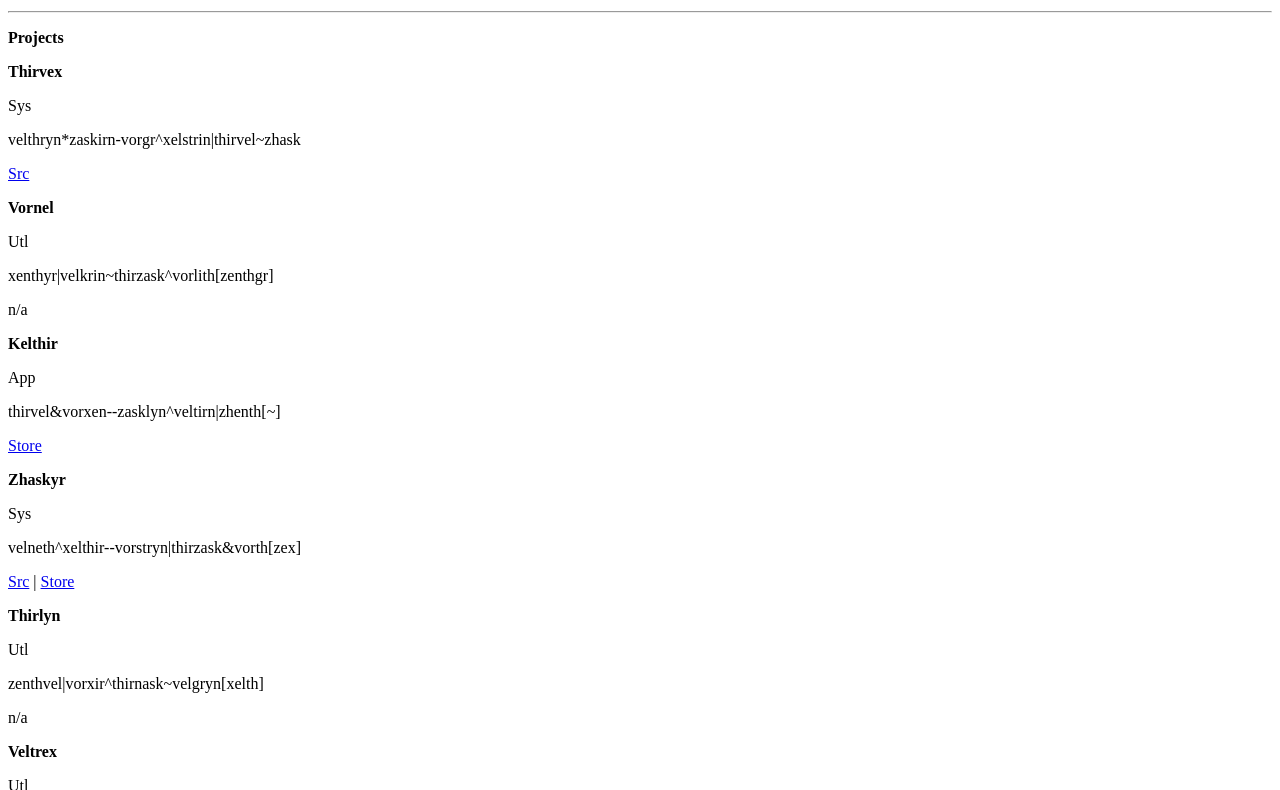
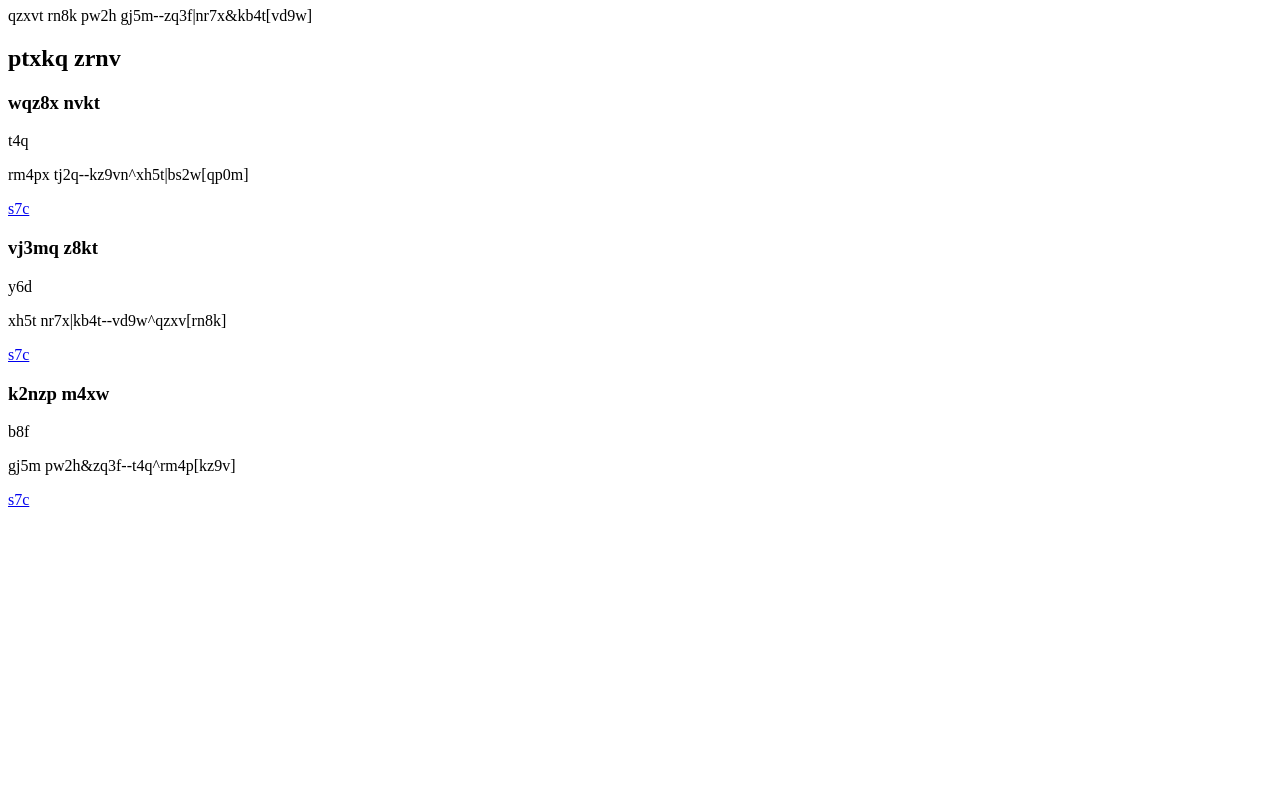
Before and after one commit to ikas-mc/ikas-mc.github.io, a plain HTML site: page docs/index.html in a window 1280 px wide. Shown: the part 73-863 px from the top of the page. After the commit the page ends 800 px from the top, so only its background shows below. Drawn offline with Linux system fonts and the light colour scheme.

Commit message:
update index

```diff
--- a/docs/index.html
+++ b/docs/index.html
@@ -1,51 +1,48 @@
-<!DOCTYPE html>
+<!doctype html>
 <html lang="en">
-  <head>
-    <meta charset="UTF-8" />
-    <meta name="viewport" content="width=device-width, initial-scale=1.0" />
-    <title>ikas</title>
-    <meta name="description" content="ikas documentation" />
-  </head>
-  <body>
-    <p><strong>ikas</strong></p>
-    <p>vithr::zhasky--voln&thirsk|velgryn^xelth[vorik]zenth</p>
 
-    <hr />
+<head>
+  <meta charset="UTF-8" />
+  <meta name="viewport" content="width=device-width, initial-scale=1.0" />
+  <title>IKAS</title>
+  <meta name="description" content="qzxvt rn8k pw2h" />
+</head>
 
-    <p><strong>Projects</strong></p>
+<body>
+  <header>
+    <h1>ikas-mc</h1>
+    <p>qzxvt rn8k pw2h gj5m--zq3f|nr7x&kb4t[vd9w]</p>
+  </header>
 
-    <p><strong>Thirvex</strong></p>
-    <p>Sys</p>
-    <p>velthryn*zaskirn-vorgr^xelstrin|thirvel~zhask</p>
-    <p><a href="https://github.com/ikas-mc/thirvex" target="_blank" rel="noreferrer">Src</a></p>
+  <main>
+    <section id="projects">
+      <h2>ptxkq zrnv</h2>
+      <article id="auto-deploy-kit">
+        <h3>wqz8x nvkt</h3>
+        <p>t4q</p>
+        <p>rm4px tj2q--kz9vn^xh5t|bs2w[qp0m]</p>
+        <p>
+          <a href="https://github.com/ikas-mc" target="_blank" rel="noreferrer">s7c</a>
+        </p>
+      </article>
+      <article id="retro-control-panel">
+        <h3>vj3mq z8kt</h3>
+        <p>y6d</p>
+        <p>xh5t nr7x|kb4t--vd9w^qzxv[rn8k]</p>
+        <p>
+          <a href="https://github.com/ikas-mc" target="_blank" rel="noreferrer">s7c</a>
+        </p>
+      </article>
+      <article id="arcade-experiments">
+        <h3>k2nzp m4xw</h3>
+        <p>b8f</p>
+        <p>gj5m pw2h&zq3f--t4q^rm4p[kz9v]</p>
+        <p>
+          <a href="https://github.com/ikas-mc" target="_blank" rel="noreferrer">s7c</a>
+        </p>
+      </article>
+    </section>
+  </main>
+</body>
 
-    <p><strong>Vornel</strong></p>
-    <p>Utl</p>
-    <p>xenthyr|velkrin~thirzask^vorlith[zenthgr]</p>
-    <p>n/a</p>
-
-    <p><strong>Kelthir</strong></p>
-    <p>App</p>
-    <p>thirvel&vorxen--zasklyn^veltirn|zhenth[~]</p>
-    <p><a href="https://example.com/store/kelthir" target="_blank" rel="noreferrer">Store</a></p>
-
-    <p><strong>Zhaskyr</strong></p>
-    <p>Sys</p>
-    <p>velneth^xelthir--vorstryn|thirzask&vorth[zex]</p>
-    <p><a href="https://github.com/ikas-mc/zhaskyr" target="_blank" rel="noreferrer">Src</a> | <a href="https://example.com/store/zhaskyr" target="_blank" rel="noreferrer">Store</a></p>
-
-    <p><strong>Thirlyn</strong></p>
-    <p>Utl</p>
-    <p>zenthvel|vorxir^thirnask~velgryn[xelth]</p>
-    <p>n/a</p>
-
-    <p><strong>Veltrex</strong></p>
-    <p>Utl</p>
-    <p>zhaskvel--thirxen&vorlyn^xelstr[vorneth]</p>
-    <p><a href="https://example.com/store/veltrex" target="_blank" rel="noreferrer">Store</a></p>
-
-    <hr />
-
-    <p><a href="https://github.com/ikas-mc" target="_blank" rel="noreferrer">GitHub</a></p>
-  </body>
 </html>
```
